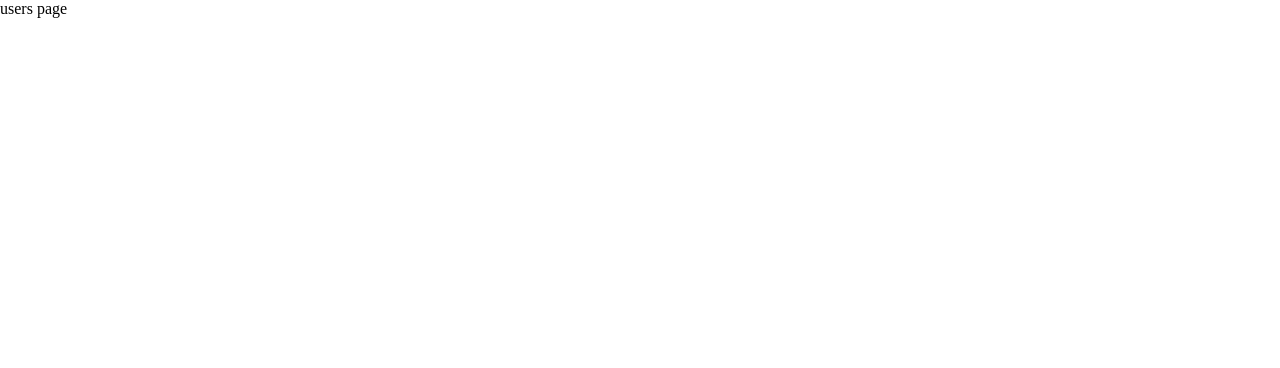
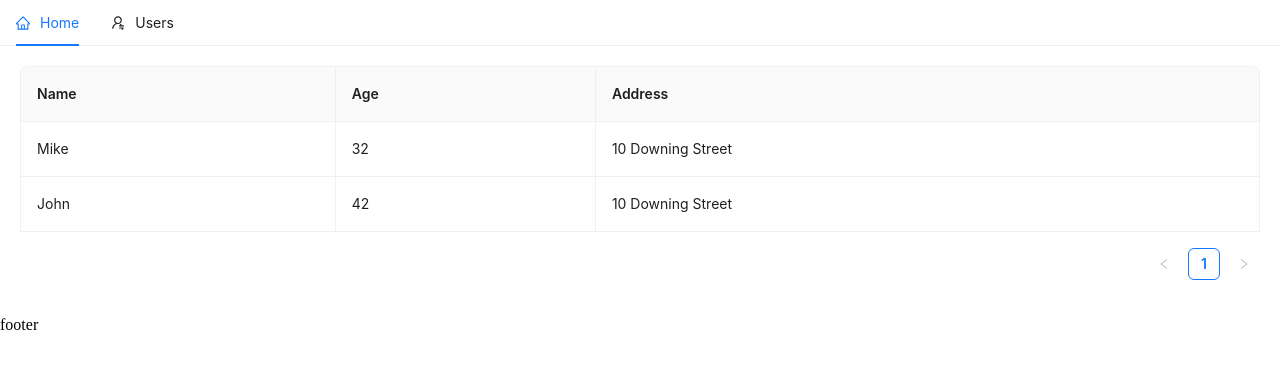
Before and after one commit to roymhung/todo-app-FE, a React (Vite) app: page /users in a window 1280 px wide. Shown: the top 368 px of the page. Built offline with nearby package versions, Linux system fonts and the light colour scheme.

Commit message:
feat(layout): add AppFooter and update routing for Home, Users, Blogs

```diff
--- /dev/null
+++ b/src/components/layout/app.footer.tsx
@@ -0,0 +1,5 @@
+const AppFooter = () => {
+  return <div>footer</div>;
+};
+
+export default AppFooter;
--- a/src/components/layout/app.header.tsx
+++ b/src/components/layout/app.header.tsx
@@ -1,61 +1,25 @@
 import { useState } from "react";
-import {
-  AppstoreOutlined,
-  MailOutlined,
-  SettingOutlined,
-} from "@ant-design/icons";
+import { HomeOutlined, UserSwitchOutlined } from "@ant-design/icons";
 import type { MenuProps } from "antd";
 import { Menu } from "antd";
-
+import { Link } from "react-router";
 type MenuItem = Required<MenuProps>["items"][number];
 
 const items: MenuItem[] = [
   {
-    label: "Navigation One",
-    key: "mail",
-    icon: <MailOutlined />,
+    label: <Link to={"/"}>Home</Link>,
+    key: "home",
+    icon: <HomeOutlined />,
   },
   {
-    label: "Navigation Two",
-    key: "app",
-    icon: <AppstoreOutlined />,
-    disabled: true,
-  },
-  {
-    label: "Navigation Three - Submenu",
-    key: "SubMenu",
-    icon: <SettingOutlined />,
-    children: [
-      {
-        type: "group",
-        label: "Item 1",
-        children: [
-          { label: "Option 1", key: "setting:1" },
-          { label: "Option 2", key: "setting:2" },
-        ],
-      },
-      {
-        type: "group",
-        label: "Item 2",
-        children: [
-          { label: "Option 3", key: "setting:3" },
-          { label: "Option 4", key: "setting:4" },
-        ],
-      },
-    ],
-  },
-  {
-    key: "alipay",
-    label: (
-      <a href="https://ant.design" target="_blank" rel="noopener noreferrer">
-        Navigation Four - Link
-      </a>
-    ),
+    label: <Link to={"/users"}>Users</Link>,
+    key: "users",
+    icon: <UserSwitchOutlined />,
   },
 ];
 
 const AppHeader = () => {
-  const [current, setCurrent] = useState("mail");
+  const [current, setCurrent] = useState("home");
 
   const onClick: MenuProps["onClick"] = (e) => {
     console.log("click ", e);
--- a/src/layout.tsx
+++ b/src/layout.tsx
@@ -1,10 +1,13 @@
+import { Outlet } from "react-router";
 import AppHeader from "./components/layout/app.header";
+import AppFooter from "./components/layout/app.footer";
 
 const AppLayout = () => {
   return (
     <>
       <AppHeader />
-      app layout
+      <Outlet />
+      <AppFooter />
     </>
   );
 };
--- a/src/main.tsx
+++ b/src/main.tsx
@@ -5,15 +5,28 @@ import AppLayout from "./layout.tsx";
 
 import { createBrowserRouter } from "react-router";
 import { RouterProvider } from "react-router/dom";
+import HomePage from "./pages/home.page.tsx";
+import UserPage from "./pages/user.page.tsx";
+import BlogPage from "./pages/blog.page.tsx";
 
 const router = createBrowserRouter([
   {
     path: "/",
     element: <AppLayout />,
-  },
-  {
-    path: "/users",
-    element: <div>users page</div>,
+    children: [
+      {
+        index: true,
+        element: <HomePage />,
+      },
+      {
+        path: "users",
+        element: <UserPage />,
+      },
+      {
+        path: "blogs",
+        element: <BlogPage />,
+      },
+    ],
   },
 ]);
 
--- /dev/null
+++ b/src/pages/blog.page.tsx
@@ -0,0 +1,9 @@
+const BlogPage = () => {
+  return (
+    <div>
+      <h1>Blog Page</h1>
+    </div>
+  );
+};
+
+export default BlogPage;
--- /dev/null
+++ b/src/pages/home.page.tsx
@@ -0,0 +1,9 @@
+const HomePage = () => {
+  return (
+    <div>
+      <h1>Home Page</h1>
+    </div>
+  );
+};
+
+export default HomePage;
--- /dev/null
+++ b/src/pages/user.page.tsx
@@ -0,0 +1,44 @@
+import { Table } from "antd";
+
+const UserPage = () => {
+  const dataSource = [
+    {
+      key: "1",
+      name: "Mike",
+      age: 32,
+      address: "10 Downing Street",
+    },
+    {
+      key: "2",
+      name: "John",
+      age: 42,
+      address: "10 Downing Street",
+    },
+  ];
+
+  const columns = [
+    {
+      title: "Name",
+      dataIndex: "name",
+      key: "name",
+    },
+    {
+      title: "Age",
+      dataIndex: "age",
+      key: "age",
+    },
+    {
+      title: "Address",
+      dataIndex: "address",
+      key: "address",
+    },
+  ];
+
+  return (
+    <div style={{ padding: "20px" }}>
+      <Table bordered dataSource={dataSource} columns={columns} />
+    </div>
+  );
+};
+
+export default UserPage;
```
